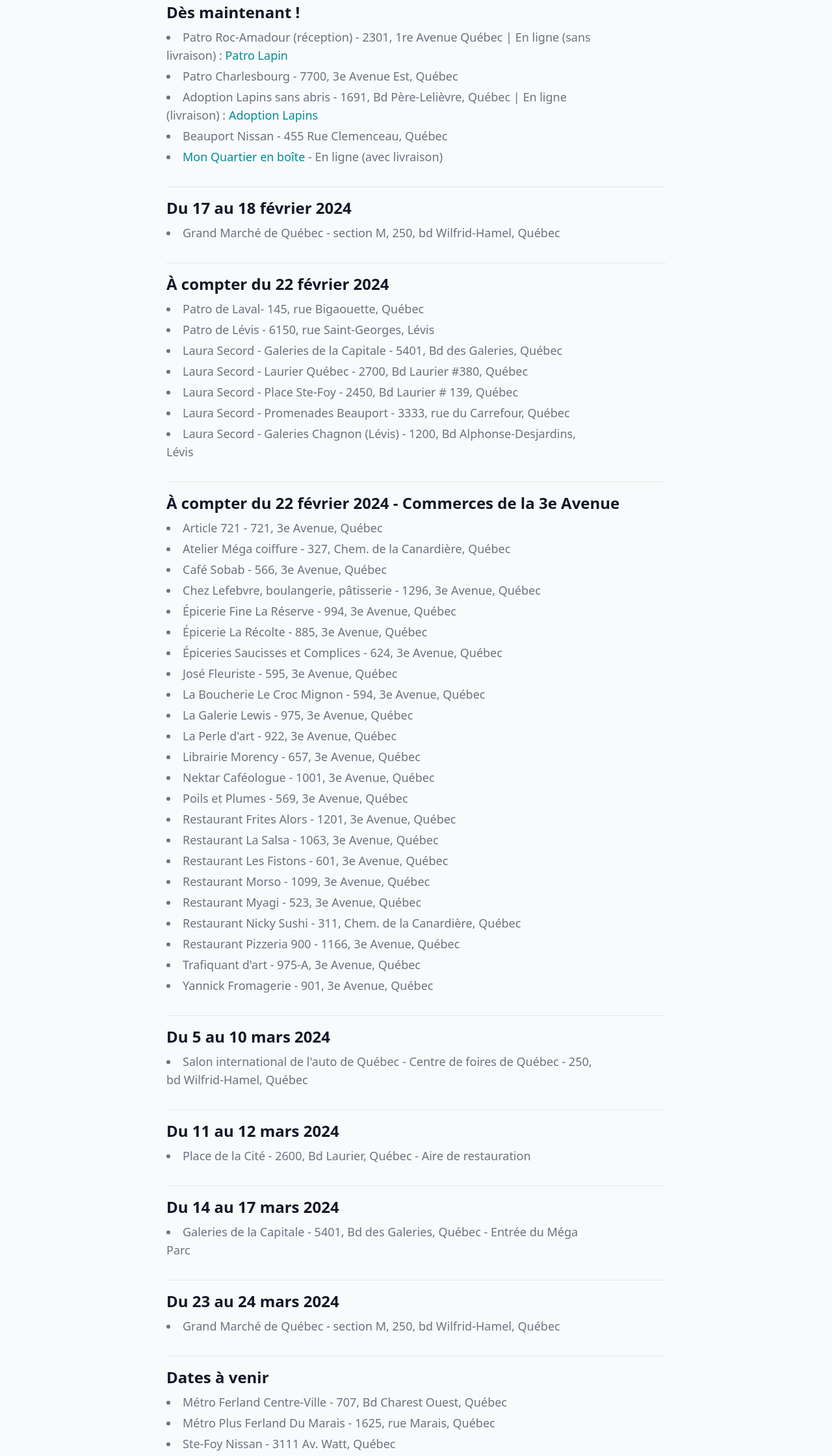
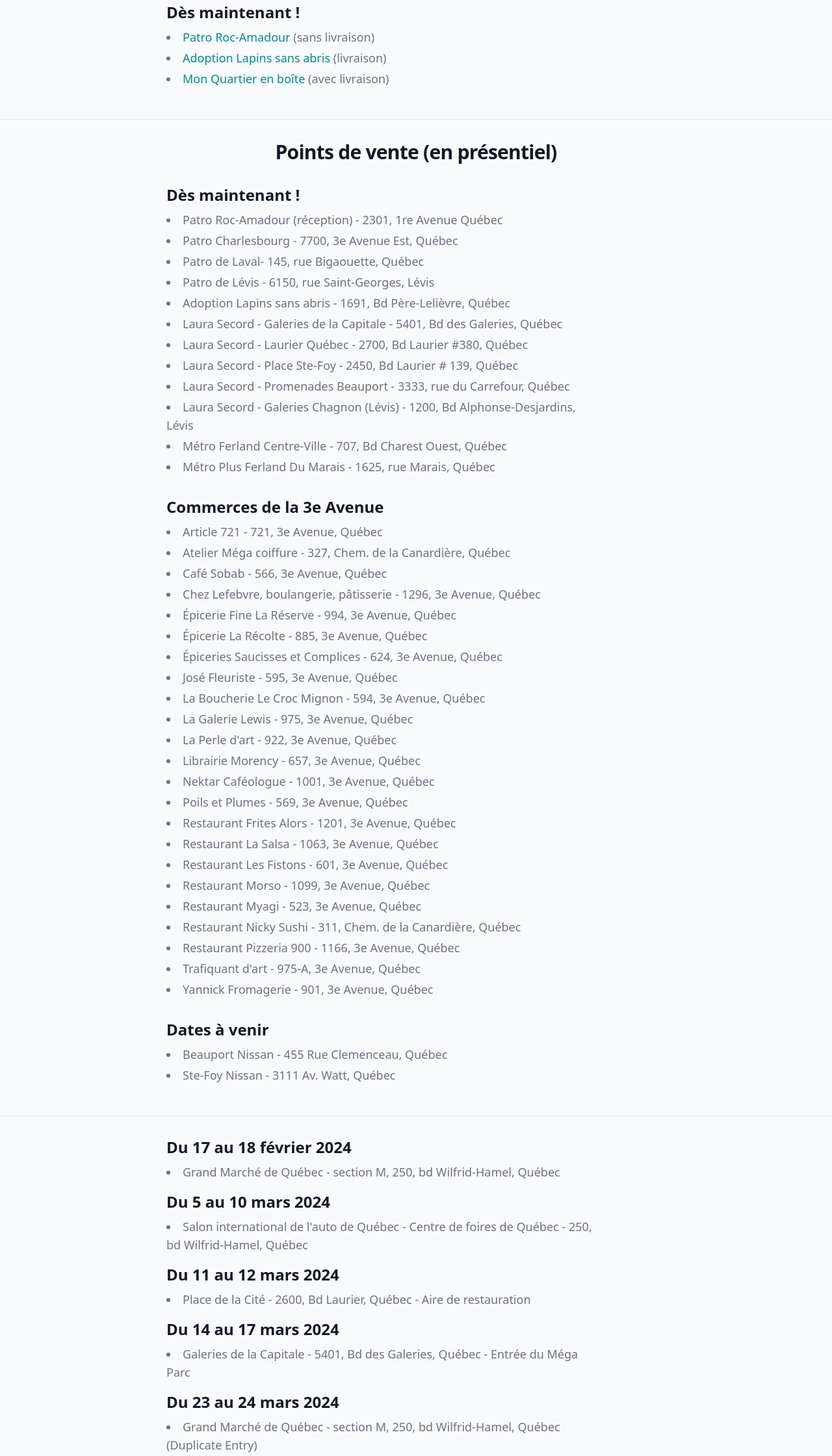
Before and after one commit to welass-gvq/patrolapinv2, a website: page index.html in a window 1280 px wide. Shown: the part 2187-4427 px from the top of the page at 65% size. Drawn offline with nearby package versions, Linux system fonts and the light colour scheme.

Commit message:
Modification Added - Josee

```diff
--- a/index.html
+++ b/index.html
@@ -428,16 +428,15 @@
     </section>
     <!-- End block Presentation -->
 
-    <!-- Start block Points de vente-->
+    <!-- Start block Points de vente en ligne-->
     <section id="salepoint" class="bg-gray-50 dark:bg-gray-900">
-      <div class="max-w-screen-xl px-4 py-8 mx-auto lg:pb-24 lg:px-6">
+      <div class="max-w-screen-xl px-4 py-8 pb-4 mx-auto lg:px-6">
         <h2
           class="mb-6 text-3xl font-extrabold tracking-tight text-center text-gray-900 lg:mb-8 lg:text-3xl dark:text-white"
         >
-          Points de vente
+          Points de vente (en ligne)
         </h2>
         <div class="max-w-screen-md mx-auto">
-
           <div class="my-8">
             <h2
               class="mb-2 text-2xl font-semibold text-gray-900 dark:text-white"
@@ -446,48 +445,55 @@
             </h2>
             <ul class="max-w-2xl space-y-1 text-lg text-gray-500 list-disc list-inside dark:text-gray-400">
     <li>
-      Patro Roc-Amadour (réception) - 2301, 1re Avenue Québec | En ligne (sans livraison) : <a class="hover:underline hover:underline-offset-2 text-primary-600 hover:font-semibold" href="https://www.zeffy.com/fr-CA/ticketing/852a38e9-de57-46a3-b9cc-3bbcb43a7eea">Patro Lapin</a>
+      <a class="hover:underline hover:underline-offset-2 text-primary-600 hover:font-semibold" href="https://www.zeffy.com/fr-CA/ticketing/852a38e9-de57-46a3-b9cc-3bbcb43a7eea">Patro Roc-Amadour</a> (sans livraison)
     </li>
     <li>
-      Patro Charlesbourg - 7700, 3e Avenue Est, Québec
+      <a class="hover:underline hover:underline-offset-2 text-primary-600 hover:font-semibold" href="https://refugealsa.com/products/lapin-patro?_pos=1&_sid=d8573a545&_ss=r">Adoption Lapins sans abris</a> (livraison)
     </li>
     <li>
-      Adoption Lapins sans abris - 1691, Bd Père-Lelièvre, Québec | En ligne (livraison) : <a class="hover:underline hover:underline-offset-2 text-primary-600 hover:font-semibold" href="https://refugealsa.com/products/lapin-patro?_pos=1&_sid=d8573a545&_ss=r">Adoption Lapins</a>
-    </li>
-    <li>
-      Beauport Nissan - 455 Rue Clemenceau, Québec
-    </li>
-    <li>
-      <a class="hover:underline hover:underline-offset-2 text-primary-600 hover:font-semibold" href="https://monquartierenboite.com/produits/patro-lapin">Mon Quartier en boîte</a> - En ligne (avec livraison)
+      <a class="hover:underline hover:underline-offset-2 text-primary-600 hover:font-semibold" href="https://monquartierenboite.com/produits/patro-lapin">Mon Quartier en boîte</a> (avec livraison)
     </li>
   </ul>
           </div>
-        <div class="my-8 border-t border-gray-200">
-                      <h2 class="mb-2 mt-4 text-2xl font-semibold text-gray-900 dark:text-white">
-    Du 17 au 18 février 2024
+        </div>
+      </div>
+    </section>
+    <!-- End block Points de vente en ligne-->
+
+    <!-- Start block Points de vente Presentiel-->
+    <section id="salepoint presentiel" class="bg-gray-50 dark:bg-gray-900">
+      <div class="max-w-screen-xl border-t border-gray-200 px-4 py-8 pb-4 mx-auto lg:px-6">
+        <h2
+          class="mb-6 text-3xl font-extrabold tracking-tight text-center text-gray-900 lg:mb-4 lg:text-3xl dark:text-white"
+        >
+          Points de vente (en présentiel)
+        </h2>
+        <div class="max-w-screen-md mx-auto">
+          <div class="my-8">
+            <h2
+              class="mb-2 text-2xl font-semibold text-gray-900 dark:text-white"
+            >
+              Dès maintenant !
             </h2>
             <ul class="max-w-2xl space-y-1 text-lg text-gray-500 list-disc list-inside dark:text-gray-400">
-    <li>
-      Grand Marché de Québec - section M, 250, bd Wilfrid-Hamel, Québec
-    </li>
-  </ul>
-        </div>
-          <div class="my-8 border-t border-gray-200">
-            <h2 class="mb-2 mt-4 text-2xl font-semibold text-gray-900 dark:text-white">
-    À compter du 22 février 2024
-  </h2>
-  <ul class="max-w-2xl space-y-1 text-lg text-gray-500 list-disc list-inside dark:text-gray-400">
+              <li>Patro Roc-Amadour (réception) - 2301, 1re Avenue Québec</li>
+              <li>Patro Charlesbourg - 7700, 3e Avenue Est, Québec</li>
               <li>Patro de Laval- 145, rue Bigaouette, Québec</li>
               <li>Patro de Lévis - 6150, rue Saint-Georges, Lévis</li>
+              <li>Adoption Lapins sans abris - 1691, Bd Père-Lelièvre, Québec</li>
               <li>Laura Secord - Galeries de la Capitale - 5401, Bd des Galeries, Québec</li>
               <li>Laura Secord - Laurier Québec - 2700, Bd Laurier #380, Québec</li>
               <li>Laura Secord - Place Ste-Foy - 2450, Bd Laurier # 139, Québec</li>
               <li>Laura Secord - Promenades Beauport - 3333, rue du Carrefour, Québec</li>
               <li>Laura Secord - Galeries Chagnon (Lévis) - 1200, Bd Alphonse-Desjardins, Lévis</li>
+              <li>Métro Ferland Centre-Ville - 707, Bd Charest Ouest, Québec</li>
+              <li>Métro Plus Ferland Du Marais - 1625, rue Marais, Québec</li>
             </ul>
           </div>
-          <div class="my-8 border-t border-gray-200">
-            <h2 class="mb-2 mt-4 text-2xl font-semibold text-gray-900 dark:text-white">À compter du 22 février 2024 - Commerces de la 3e Avenue</h2>
+          <div class="my-8">
+            <h2 class="mb-2 mt-4 text-2xl font-semibold text-gray-900 dark:text-white">
+              Commerces de la 3e Avenue
+            </h2>
             <ul class="max-w-2xl space-y-1 text-lg text-gray-500 list-disc list-inside dark:text-gray-400">
               <li>Article 721 - 721, 3e Avenue, Québec</li>
               <li>Atelier Méga coiffure - 327, Chem. de la Canardière, Québec</li>
@@ -514,64 +520,55 @@
               <li>Yannick Fromagerie - 901, 3e Avenue, Québec</li>
             </ul>
           </div>
-          <div class="my-8 border-t border-gray-200">
-            <h2
-              class="mb-2 mt-4 text-2xl font-semibold text-gray-900 dark:text-white"
-            >
-              Du 5 au 10 mars 2024</h2>
+          <div class="my-8">
+            <h2 class="mb-2 mt-4 text-2xl font-semibold text-gray-900 dark:text-white">
+              Dates à venir
+            </h2>
             <ul class="max-w-2xl space-y-1 text-lg text-gray-500 list-disc list-inside dark:text-gray-400">
-    <li>Salon international de l'auto de Québec - Centre de foires de Québec - 250, bd Wilfrid-Hamel, Québec</li>
-  </ul>
-            </ul>
-          </div>
-          <div class="my-8 border-t border-gray-200">
-            <h2
-              class="mb-2 mt-4 text-2xl font-semibold text-gray-900 dark:text-white"
-            >
-              Du 11 au 12 mars 2024</h2>
-  <ul class="max-w-2xl space-y-1 text-lg text-gray-500 list-disc list-inside dark:text-gray-400">
-    <li>Place de la Cité - 2600, Bd Laurier, Québec - Aire de restauration</li>
-  </ul>
-            </ul>
-          </div>
-                    <div class="my-8 border-t border-gray-200">
-            <h2
-              class="mb-2 mt-4 text-2xl font-semibold text-gray-900 dark:text-white"
-            >
-              Du 14 au 17 mars 2024</h2>
-  <ul class="max-w-2xl space-y-1 text-lg text-gray-500 list-disc list-inside dark:text-gray-400">
-    <li>Galeries de la Capitale - 5401, Bd des Galeries, Québec - Entrée du Méga Parc</li>
-  </ul>
-          </div>
-          <div class="my-8 border-t border-gray-200">
-            <h2
-              class="mb-2 mt-4 text-2xl font-semibold text-gray-900 dark:text-white"
-            >
-              Du 23 au 24 mars 2024
-            </h2>
-            <ul
-              class="max-w-2xl space-y-1 text-lg text-gray-500 list-disc list-inside dark:text-gray-400"
-            >
-              <li>
-                Grand Marché de Québec - section M, 250, bd Wilfrid-Hamel, Québec
-              </li>
-            </ul>
-          </div>
-          <div class="my-8 border-t border-gray-200">
-            <h2
-              class="mb-2 mt-4 text-2xl font-semibold text-gray-900 dark:text-white"
-            >
-              Dates à venir</h2>
-  <ul class="max-w-2xl space-y-1 text-lg text-gray-500 list-disc list-inside dark:text-gray-400">
-    <li>Métro Ferland Centre-Ville - 707, Bd Charest Ouest, Québec</li>
-    <li>Métro Plus Ferland Du Marais - 1625, rue Marais, Québec</li>
+              <li>Beauport Nissan - 455 Rue Clemenceau, Québec</li>
               <li>Ste-Foy Nissan - 3111 Av. Watt, Québec</li>
             </ul>
           </div>
         </div>
       </div>
+      <div class="max-w-screen-xl border-t border-gray-200 px-4 pb-8 mx-auto lg:pb-24 lg:px-6">
+          <div class="max-w-screen-md mx-auto">
+            <div class="my-8 ">
+              <h2 class="mb-2 mt-4 text-2xl font-semibold text-gray-900 dark:text-white">
+                Du 17 au 18 février 2024
+              </h2>
+              <ul class="max-w-2xl space-y-1 text-lg text-gray-500 list-disc list-inside dark:text-gray-400">
+                <li>Grand Marché de Québec - section M, 250, bd Wilfrid-Hamel, Québec</li>
+              </ul>
+              <h2 class="mb-2 mt-4 text-2xl font-semibold text-gray-900 dark:text-white">
+                Du 5 au 10 mars 2024
+              </h2>
+              <ul class="max-w-2xl space-y-1 text-lg text-gray-500 list-disc list-inside dark:text-gray-400">
+                <li>Salon international de l'auto de Québec - Centre de foires de Québec - 250, bd Wilfrid-Hamel, Québec</li>
+              </ul>
+              <h2 class="mb-2 mt-4 text-2xl font-semibold text-gray-900 dark:text-white">
+                Du 11 au 12 mars 2024
+              </h2>
+              <ul class="max-w-2xl space-y-1 text-lg text-gray-500 list-disc list-inside dark:text-gray-400">
+                <li>Place de la Cité - 2600, Bd Laurier, Québec - Aire de restauration</li>
+              </ul>
+              <h2 class="mb-2 mt-4 text-2xl font-semibold text-gray-900 dark:text-white">
+                Du 14 au 17 mars 2024
+              </h2>
+              <ul class="max-w-2xl space-y-1 text-lg text-gray-500 list-disc list-inside dark:text-gray-400">
+                <li>Galeries de la Capitale - 5401, Bd des Galeries, Québec - Entrée du Méga Parc</li>
+              </ul>
+              <h2 class="mb-2 mt-4 text-2xl font-semibold text-gray-900 dark:text-white">
+                Du 23 au 24 mars 2024
+              </h2>
+              <ul class="max-w-2xl space-y-1 text-lg text-gray-500 list-disc list-inside dark:text-gray-400">
+                <li>Grand Marché de Québec - section M, 250, bd Wilfrid-Hamel, Québec (Duplicate Entry)</li>
+              </ul>
+            </div>
+          </div>
+      </div>
     </section>
-    <!-- End block Points de vente-->
+    <!-- End block Points de vente Presentiel-->
 
     <footer id="contact" class="p-4 bg-white sm:p-6 dark:bg-gray-800">
     <div class="mx-auto max-w-screen-xl">
```
Lines whose indentation alone changed are shown as unchanged.
